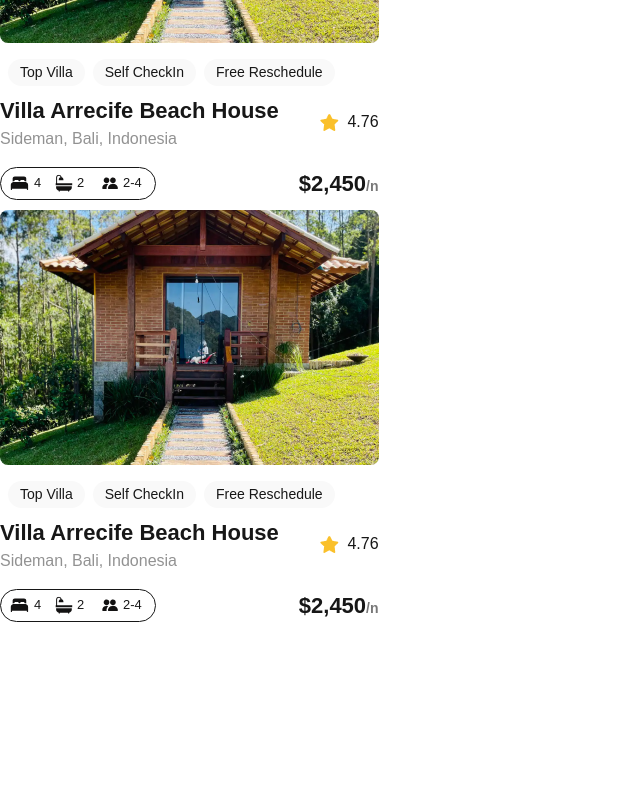
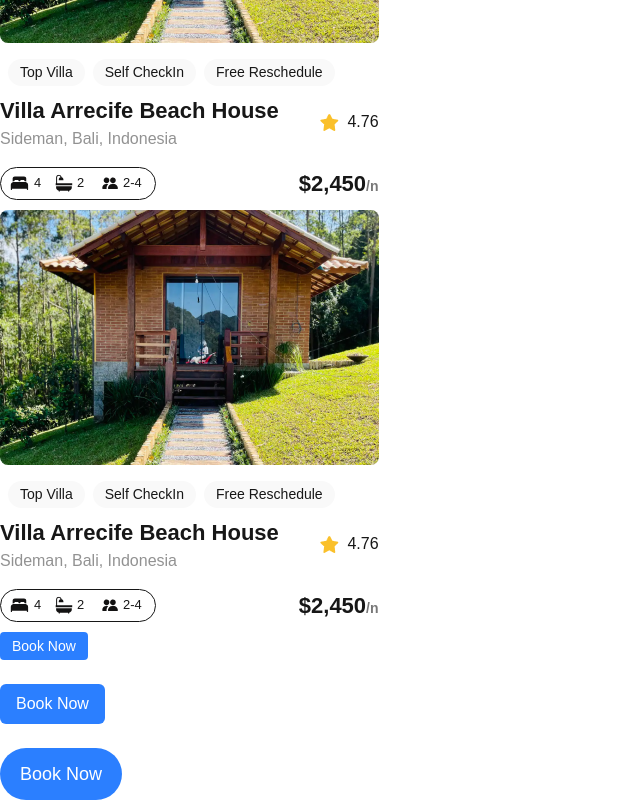
Before and after one commit to Morris-Israel-pi-minla1/alx-project-0x00-setup, a Next.js app in the folder alx-project-0x00/: page /landing in a window 1280 px wide. Shown: the part 1940-2740 px from the top of the page, without its empty margins (0-640 px from the left). Before the commit the page ends 2572 px from the top, so only its background shows below. Built offline with nearby package versions, Linux system fonts and the light colour scheme.

Commit message:
Advanced Task_Manual Review

```diff
--- /dev/null
+++ b/alx-project-0x00/components/Button.tsx
@@ -0,0 +1,24 @@
+import React from "react";
+import { ButtonProps } from "@/interfaces";
+
+const Button: React.FC<ButtonProps> = ({ title, size, shape, styles }) => {
+  const classes =
+        size === "small"
+      ? "px-3 py-1 text-sm"
+      : size === "medium"
+      ? "px-4 py-2 text-md"
+      : size === "large"
+      ? "px-5 py-3 text-lg"
+        : "px-4 py-2 text-md"; // default to medium if size is not provided
+  return (
+    <div>
+      <button
+        className={`${classes} ${shape} ${styles} bg-blue-500 text-white hover:bg-blue-700`}
+      >
+        {title}
+      </button>
+    </div>
+  );
+};
+
+export default Button;
--- a/alx-project-0x00/interfaces/index.ts
+++ b/alx-project-0x00/interfaces/index.ts
@@ -1,3 +1,10 @@
 export interface PillProps {
     title: string;
 }
+
+export interface ButtonProps {
+  title: string;
+  size?: "small" | "medium" | "large";
+  shape?: "rounded-sm" | "rounded-md" | "rounded-full";
+  styles: string;
+}
--- a/alx-project-0x00/pages/landing.tsx
+++ b/alx-project-0x00/pages/landing.tsx
@@ -1,4 +1,6 @@
 import Card from "@/components/Card";
+import Button from "@/components/Button";
+import React from "react";
 
 const Landing = () => {
     return (
@@ -10,6 +12,11 @@
             <Card />
             <Card />
             <Card />
+            <Button title="Book Now" size="small" shape="rounded-sm" styles="bg-blue-300 text-white"/>
+            <br />
+            <Button title="Book Now" size="medium" shape="rounded-md" styles="bg-blue-400 text-white"/>
+            <br />
+            <Button title="Book Now" size="large" shape="rounded-full" styles="bg-blue-500 text-white"/>
         </div>)
 }
 
```
